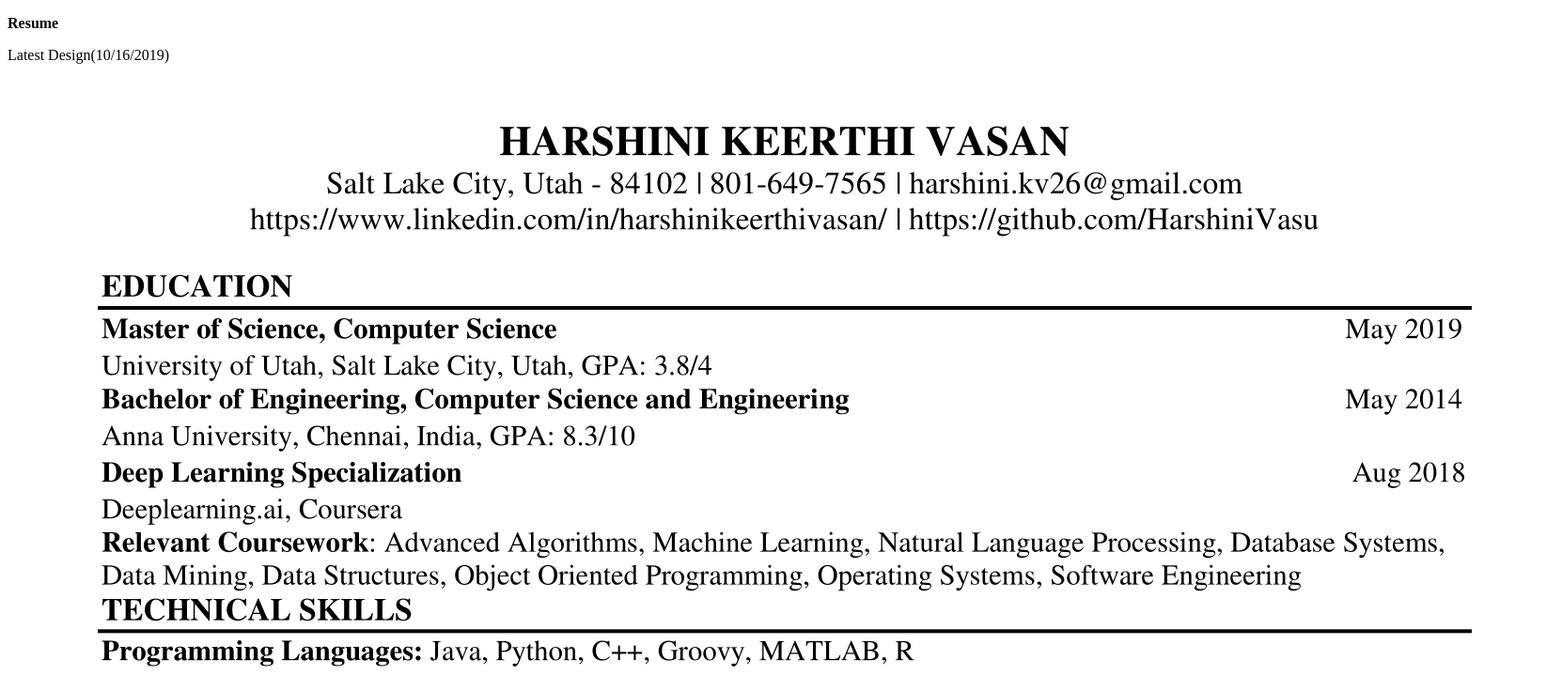
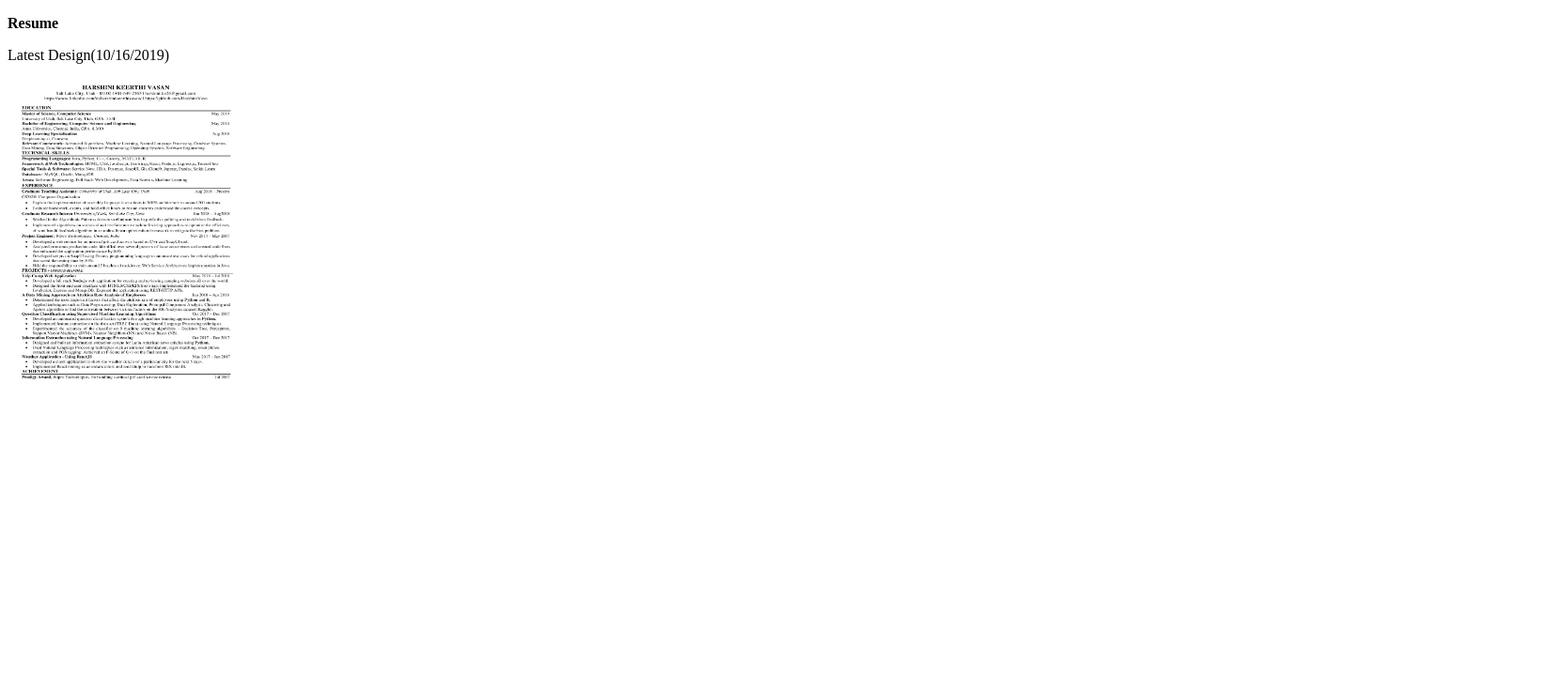
Before and after one commit to HarshiniVasu/HarshiniVasu.github.io, a plain HTML site: page prj3.html in a window 1280 px wide. Shown: the top 719 px of the page at 94% size, 1662 px wide, since content can reach past the window. Drawn offline with Linux system fonts and the light colour scheme.

Commit message:
latest commit

```diff
--- a/prj3.html
+++ b/prj3.html
@@ -8,6 +8,6 @@
 	<p><strong>Resume</strong></p>
 	<p>Latest Design(10/16/2019)</p>
 	<a target="_blank" href="https://harshinivasu.github.io/harsh.png">
-	<img rel="fsimage" src="https://harshinivasu.github.io/harsh.png">
+	<img rel="fsimage" src="https://harshinivasu.github.io/harsh.png" height="326" width="252">
 </body>
 </html>
```
